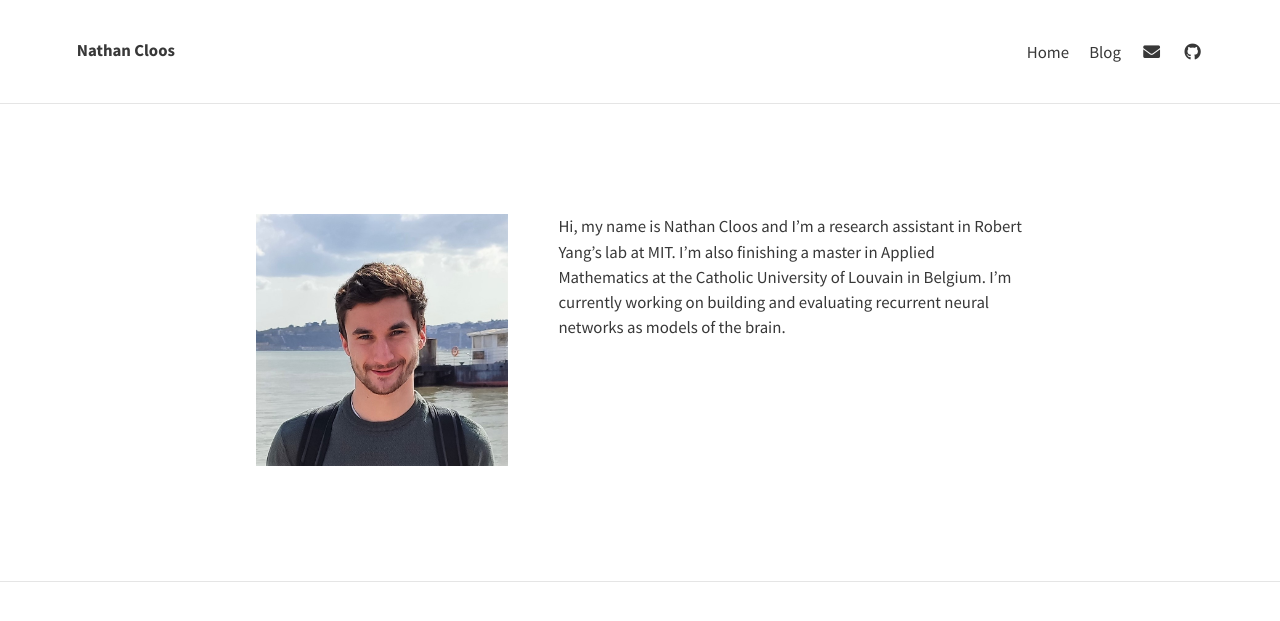
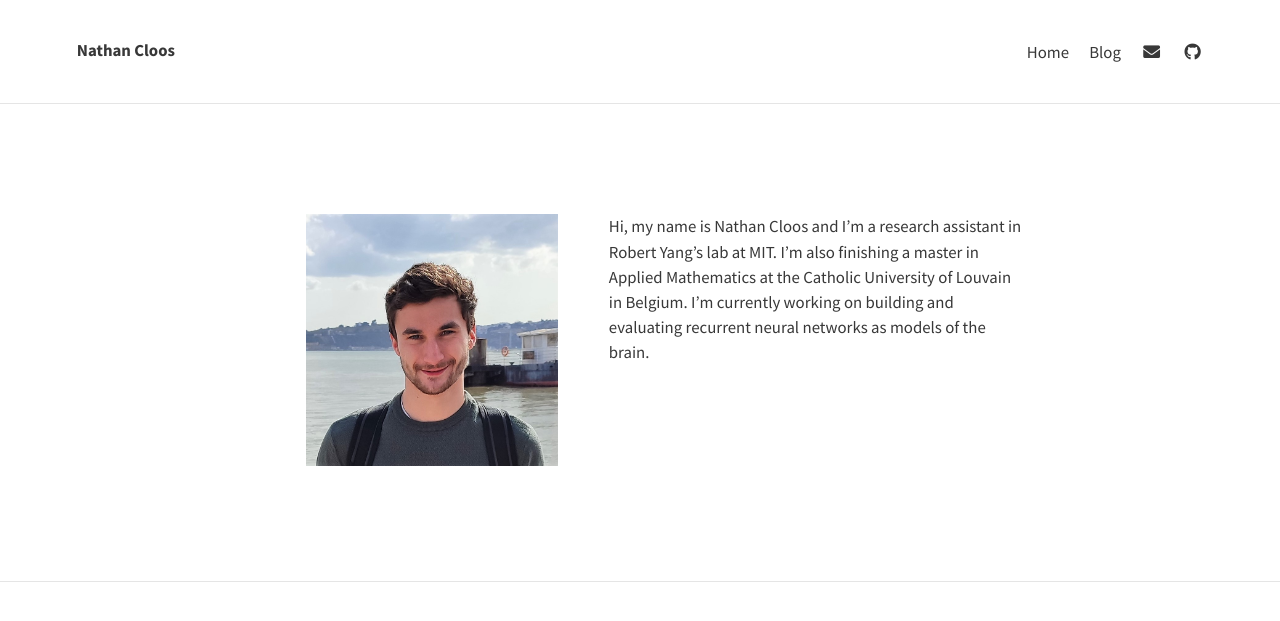
Before and after one commit to nacloos/nacloos.github.io, a Jekyll site: the page built from index.md, in a window 1280 px wide. Shown: the top 621 px of the page. Built offline with Jekyll 4.4.1, drawn with Linux system fonts in a browser that asks for light colours; nearby versions of some CDN libraries.

Commit message:
Update index.md

```diff
--- a/index.md
+++ b/index.md
@@ -2,6 +2,6 @@
 layout: page
 ---
 
-<img src="/assets/img/photo1.jpg" alt="photo" style="width: 15em; float: left; margin-right: 3em; margin-bottom: 3em;" />
+<img src="/assets/img/photo1.jpg" alt="photo" style="width: 15em; float: left; margin-left: 3em; margin-right: 3em; margin-bottom: 3em;" />
 
 Hi, my name is Nathan Cloos and I'm a research assistant in Robert Yang's lab at MIT. I'm also finishing a master in Applied Mathematics at the Catholic University of Louvain in Belgium. I'm currently working on building and evaluating recurrent neural networks as models of the brain.
```
